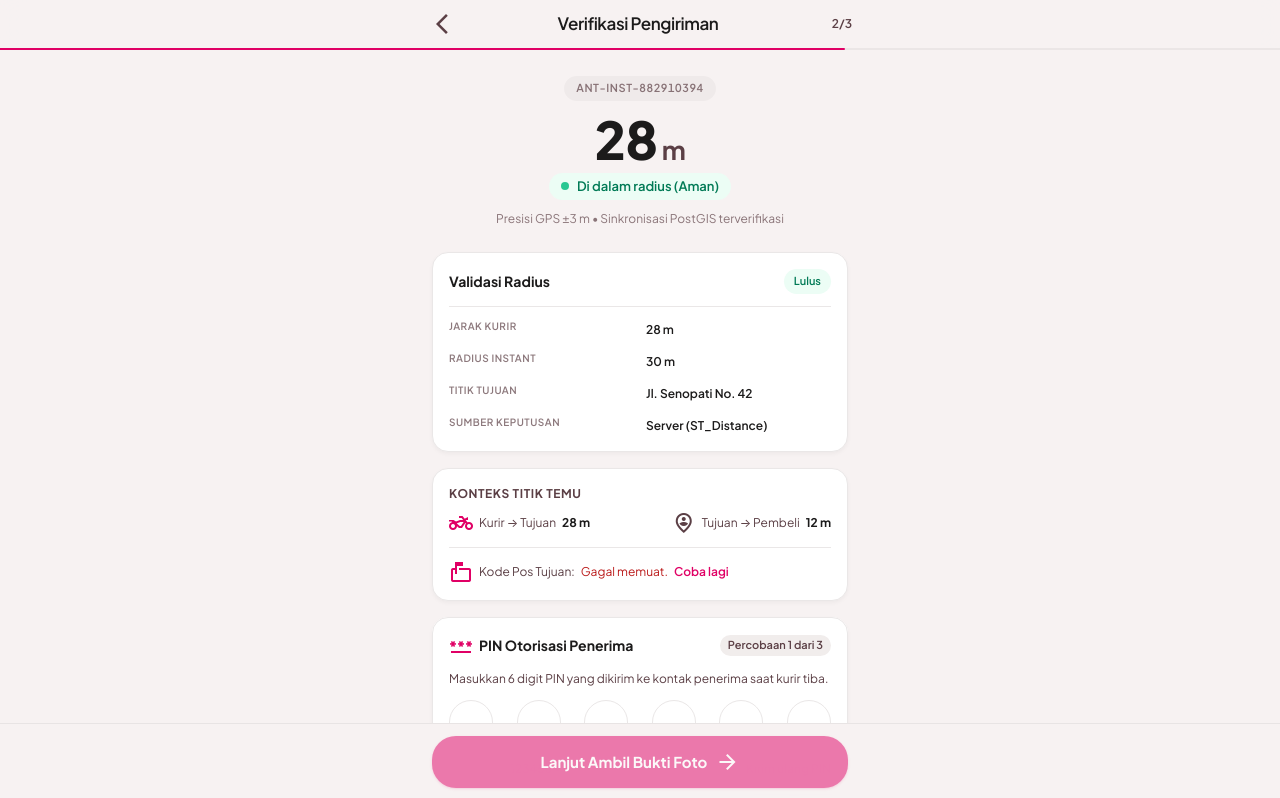
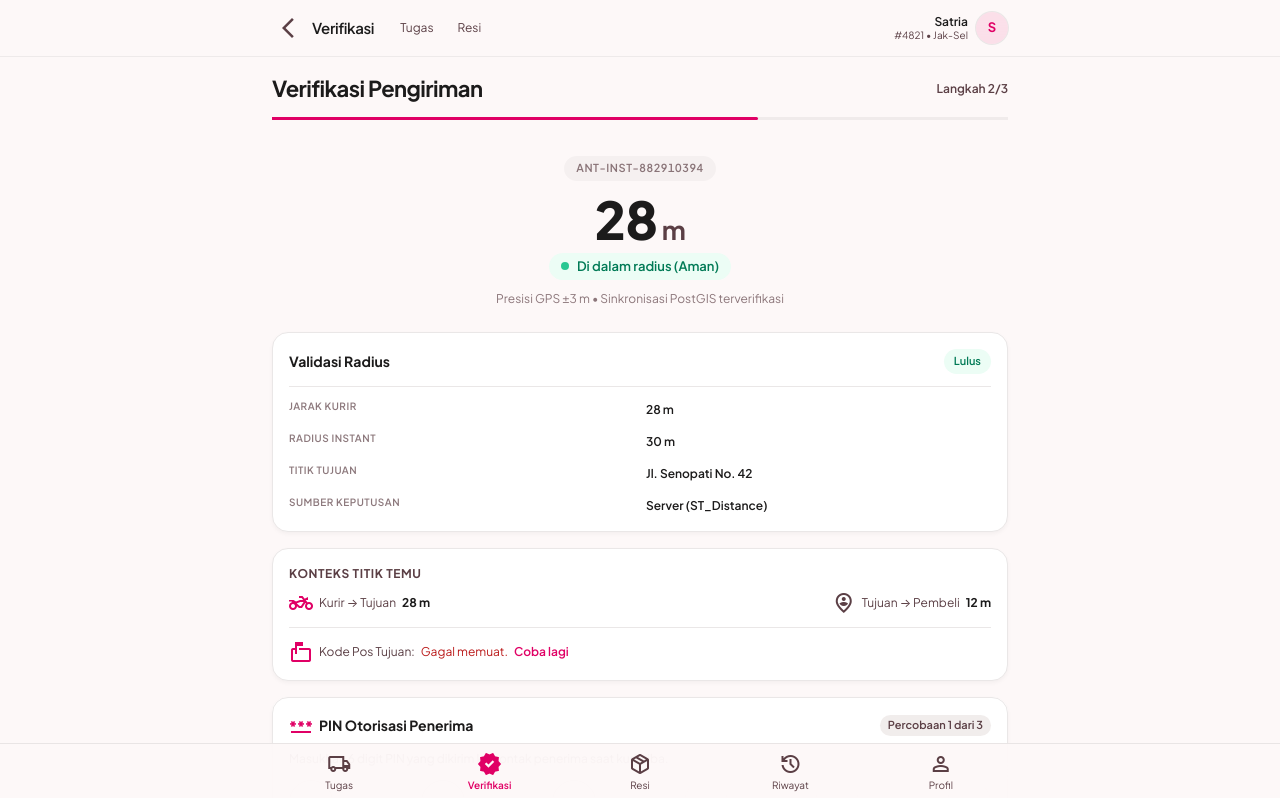
Before and after one commit to KagChi/anteraja-capstone-samuel, a React (Vite) app: page /courier/verifikasi in a window 1280 px wide. Shown: the top 798 px of the page. Built offline with nearby package versions, Linux system fonts and the light colour scheme; no server answers.

Commit message:
refactor(courier): adopt MainLayout across courier screens

```diff
--- a/src/App.tsx
+++ b/src/App.tsx
@@ -1,5 +1,6 @@
 import { BrowserRouter, Navigate, Route, Routes } from "react-router-dom";
 import { AdminLayout } from "./components/admin/AdminLayout";
+import { MainLayout } from "./components/layout/MainLayout";
 import { ScrollToTop } from "./components/ScrollToTop";
 import { SessionProvider } from "./context/SessionContext";
 import { ShipmentProvider } from "./context/ShipmentContext";
@@ -14,6 +15,9 @@ import { SuksesPage } from "./pages/courier/SuksesPage";
 import { TugasPage } from "./pages/courier/TugasPage";
 import { VerifikasiPage } from "./pages/courier/VerifikasiPage";
 import { LandingPage } from "./pages/LandingPage";
+import { NotFoundPage } from "./pages/NotFoundPage";
+import { ShipmentDetailPage } from "./pages/shipments/ShipmentDetailPage";
+import { ShipmentListPage } from "./pages/shipments/ShipmentListPage";
 
 export default function App() {
   return (
@@ -25,10 +29,18 @@ export default function App() {
             <Routes>
               <Route path="/" element={<LandingPage />} />
 
-              <Route path="/courier/tugas" element={<TugasPage />} />
-              <Route path="/courier/verifikasi" element={<VerifikasiPage />} />
-              <Route path="/courier/bukti-foto" element={<BuktiFotoPage />} />
-              <Route path="/courier/sukses" element={<SuksesPage />} />
+              <Route element={<MainLayout />}>
+                <Route path="/courier/tugas" element={<TugasPage />} />
+                <Route
+                  path="/courier/verifikasi"
+                  element={<VerifikasiPage />}
+                />
+                <Route path="/courier/bukti-foto" element={<BuktiFotoPage />} />
+                <Route path="/courier/sukses" element={<SuksesPage />} />
+                <Route path="/shipments" element={<ShipmentListPage />} />
+                <Route path="/shipments/:id" element={<ShipmentDetailPage />} />
+                <Route path="*" element={<NotFoundPage />} />
+              </Route>
 
               <Route path="/admin" element={<AdminLayout />}>
                 <Route
@@ -50,8 +62,6 @@ export default function App() {
                   element={<PengaturanRadiusPage />}
                 />
               </Route>
-
-              <Route path="*" element={<Navigate to="/" replace />} />
             </Routes>
           </BrowserRouter>
         </ShipmentProvider>
--- a/src/components/courier/CourierBottomNav.tsx
+++ b/src/components/courier/CourierBottomNav.tsx
@@ -1,89 +1,61 @@
+import { NavLink } from "react-router-dom";
 import { useToast } from "../../context/ToastContext";
 import { COURIER_NAV_ITEMS } from "../../data/nav";
 import { MaterialIcon } from "../MaterialIcon";
-import { Button } from "../ui/Button";
 
-interface CourierBottomNavProps {
-  variant?: "default" | "sukses";
-  activeLabel?: string;
-}
-
-export function CourierBottomNav({
-  variant = "default",
-  activeLabel,
-}: CourierBottomNavProps) {
+export function CourierBottomNav() {
   const toast = useToast();
 
-  const navClass =
-    variant === "sukses"
-      ? "fixed bottom-0 z-50 w-full border-t border-border-subtle bg-surface/90 pb-safe backdrop-blur-md"
-      : "fixed bottom-0 z-40 w-full border-t border-black/[0.08] bg-surface/90 pb-safe backdrop-blur-xl";
-  const innerClass =
-    variant === "sukses"
-      ? "mx-auto flex h-16 max-w-md items-center justify-around px-2 m-0"
-      : "mx-auto flex h-14 max-w-md items-center justify-around px-2 m-0";
-
-  const itemClass =
-    variant === "sukses" ? "gap-1 min-h-[48px] min-w-[64px]" : "flex-1 py-1";
-
   return (
-    <nav className={navClass} aria-label="Navigasi utama kurir">
-      <p className={innerClass}>
+    <nav
+      className="fixed inset-x-0 bottom-0 z-40 border-t border-black/[0.08] bg-surface/90 pb-safe backdrop-blur-xl"
+      aria-label="Navigasi utama kurir"
+    >
+      <div className="mx-auto flex h-14 w-full max-w-md items-center justify-around px-2 md:max-w-xl lg:max-w-3xl">
         {COURIER_NAV_ITEMS.map((item) => {
-          const isActive = item.label === activeLabel;
-
           if (item.stub) {
             return (
-              <Button
+              <button
                 key={item.label}
-                variant="nav"
-                active={isActive}
-                className={itemClass}
+                type="button"
+                className="flex flex-1 flex-col items-center justify-center py-1 font-medium text-on-surface-variant transition-colors hover:text-on-surface"
                 onClick={() => {
                   toast("Fitur ini belum tersedia pada purwarupa.", "error");
                 }}
               >
                 <MaterialIcon name={item.icon} className="text-[22px]" />
-                <span
-                  className={
-                    variant === "sukses"
-                      ? "text-[10px]"
-                      : `mt-0.5 text-[10px] ${isActive ? "font-semibold" : "font-medium"}`
-                  }
-                >
-                  {item.label}
-                </span>
-              </Button>
+                <span className="mt-0.5 text-[10px]">{item.label}</span>
+              </button>
             );
           }
 
           return (
-            <Button
+            <NavLink
               key={item.label}
-              as="link"
               to={item.to}
-              variant="nav"
-              active={isActive}
-              className={itemClass}
+              end={item.to === "/courier/tugas"}
+              className={({ isActive }) =>
+                `flex flex-1 flex-col items-center justify-center py-1 transition-colors ${
+                  isActive
+                    ? "font-semibold text-brand-magenta"
+                    : "font-medium text-on-surface-variant hover:text-on-surface"
+                }`
+              }
             >
-              <MaterialIcon
-                name={item.icon}
-                className="text-[22px]"
-                fill={variant === "sukses" && isActive}
-              />
-              <span
-                className={
-                  variant === "sukses"
-                    ? "text-[10px]"
-                    : `mt-0.5 text-[10px] ${isActive ? "font-semibold" : "font-medium"}`
-                }
-              >
-                {item.label}
-              </span>
-            </Button>
+              {({ isActive }) => (
+                <>
+                  <MaterialIcon
+                    name={item.icon}
+                    className="text-[22px]"
+                    fill={isActive}
+                  />
+                  <span className="mt-0.5 text-[10px]">{item.label}</span>
+                </>
+              )}
+            </NavLink>
           );
         })}
-      </p>
+      </div>
     </nav>
   );
 }
--- a/src/pages/courier/VerifikasiPage.tsx
+++ b/src/pages/courier/VerifikasiPage.tsx
@@ -188,29 +188,21 @@ export function VerifikasiPage() {
   }
 
   return (
-    <div className="flex min-h-screen flex-col bg-surface-container-low font-sans text-on-surface antialiased">
-      <header className="fixed inset-x-0 top-0 z-40 bg-surface-container-low/90 pt-safe backdrop-blur-md">
-        <div className="mx-auto flex h-12 max-w-md items-center justify-between px-3">
-          <Button
-            as="link"
-            to="/courier/tugas"
-            variant="icon"
-            size="lg"
-            shape="pill"
-            className="-ml-1"
-            aria-label="Kembali ke daftar tugas"
+    <div className="flex flex-col gap-4">
+      <header className="flex flex-col gap-3">
+        <div className="flex items-center justify-between">
+          <h1
+            id="judul-verifikasi"
+            className="text-[22px] font-bold tracking-tight text-on-surface"
           >
-            <MaterialIcon name="arrow_back_ios_new" className="text-[24px]" />
-          </Button>
-          <h1 className="text-[17px] font-semibold tracking-tight text-on-surface">
             Verifikasi Pengiriman
           </h1>
-          <span className="w-9 text-right text-[12px] font-semibold text-on-surface-variant">
-            2/3
+          <span className="text-[12px] font-semibold text-on-surface-variant">
+            Langkah 2/3
           </span>
         </div>
         <p
-          className="relative m-0 h-[2px] w-full overflow-hidden bg-black/5"
+          className="relative m-0 h-[3px] w-full overflow-hidden bg-black/5"
           role="progressbar"
           aria-valuemin={0}
           aria-valuemax={100}
@@ -221,7 +213,7 @@ export function VerifikasiPage() {
         </p>
       </header>
 
-      <main className="mx-auto flex w-full max-w-md flex-1 flex-col px-4 pt-[calc(3.5rem+env(safe-area-inset-top,0px))] pb-[calc(8rem+env(safe-area-inset-bottom,16px))]">
+      <div className="flex flex-col">
         <section
           className="flex flex-col items-center pt-5 pb-6 text-center"
           aria-labelledby="judul-geofence"
@@ -493,13 +485,12 @@ export function VerifikasiPage() {
             </div>
           </fieldset>
         </form>
-      </main>
+      </div>
 
-      <footer className="fixed inset-x-0 bottom-0 z-40 border-t border-black/[0.06] bg-surface-container-low/95 pb-safe backdrop-blur-xl">
-        <section className="mx-auto max-w-md px-4 py-3">
+      <section className="pt-1">
         <Button
-            as="a"
-            href="/courier/bukti-foto"
+          as="link"
+          to="/courier/bukti-foto"
           variant="primary"
           size="xl"
           id="btn-next-step"
@@ -520,11 +511,9 @@ export function VerifikasiPage() {
           id="lock-reason"
           hidden={!locked}
         >
-            Tombol terkunci: posisi di luar radius. Ajukan pengecualian ke
-            Admin.
+          Tombol terkunci: posisi di luar radius. Ajukan pengecualian ke Admin.
         </p>
       </section>
-      </footer>
     </div>
   );
 }
```
Also changed, not shown: src/pages/LandingPage.tsx (+36 -28 lines), src/pages/courier/SuksesPage.tsx (+6 -51 lines), src/pages/courier/TugasPage.tsx (+15 -63 lines). Lines whose indentation alone changed are shown as unchanged.
